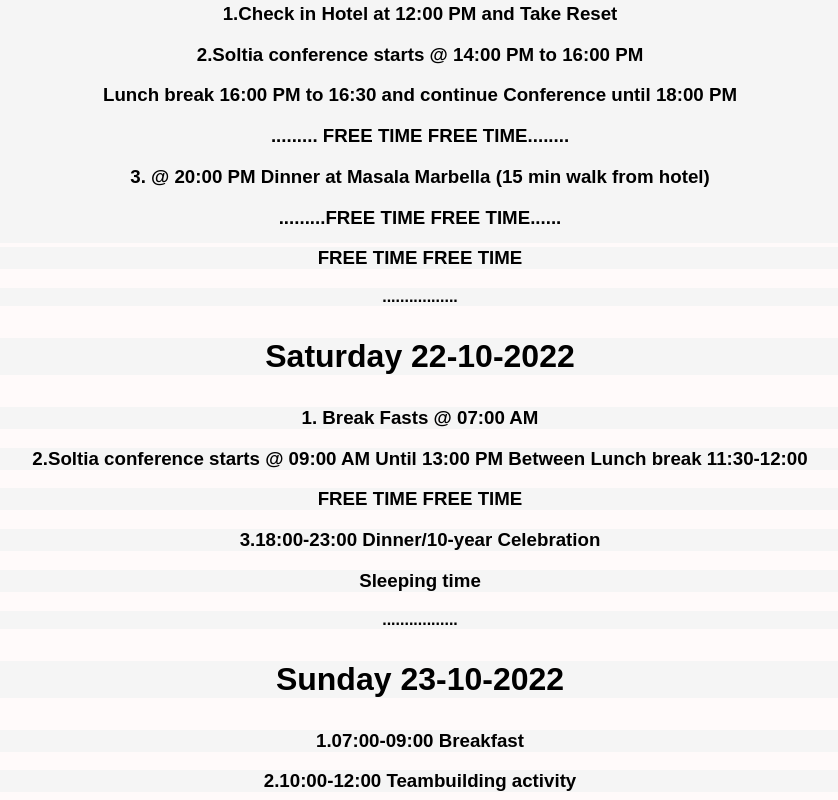
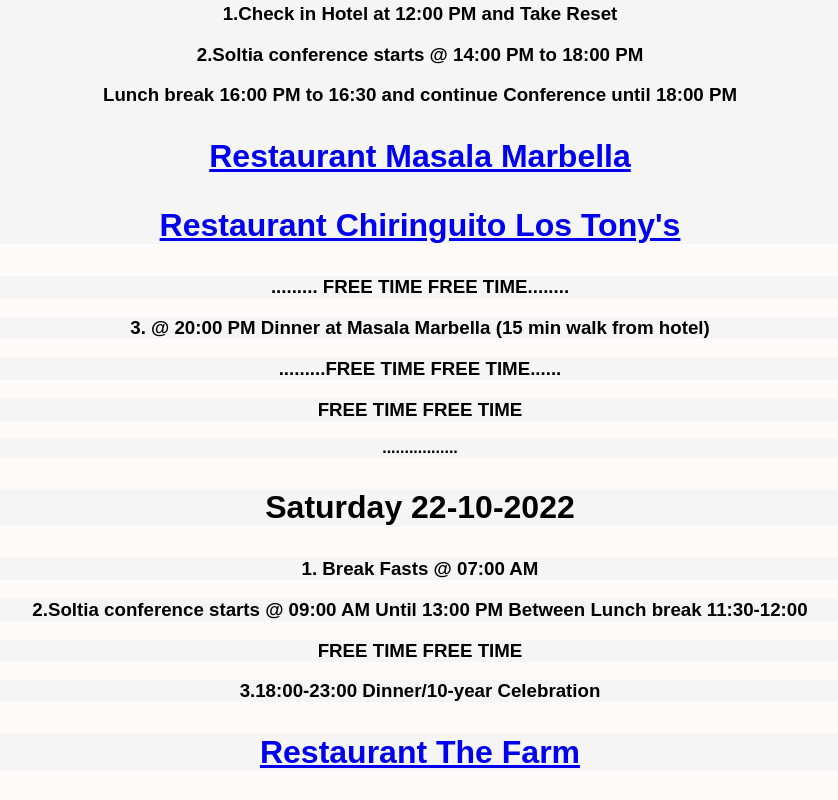
Before and after one commit to kolicherla/Soltia-AB-Conference-Marbella, a plain HTML site: page index.html in a window 1280 px wide. Shown: the part 557-1357 px from the top of the page, without its empty margins (220-1058 px from the left). Drawn offline with Linux system fonts and the light colour scheme.

Commit message:
before finial
before finial1.0

```diff
--- a/index.html
+++ b/index.html
@@ -65,8 +65,12 @@
           <h1><center><b><p>Friday 21-10-2022</p></b></center></h1>
 
           <h3><center><b><p> 1.Check in Hotel at 12:00 PM and Take Reset </p></b></center></h3>
-          <h3><center><b><p> 2.Soltia conference starts @ 14:00 PM to 16:00 PM </p></b></center></h2>
+          <h3><center><b><p> 2.Soltia conference starts @ 14:00 PM to 18:00 PM </p></b></center></h2>
           <h3><center><b><p>Lunch break 16:00 PM to 16:30 and continue Conference until 18:00 PM  </p></b></center></h2>
+
+          <h1><center><b><p><a  target="_blank" href="https://www.tripadvisor.com/Restaurant_Review-g187439-d5511007-Reviews-Masala_Marbella-Marbella_Costa_del_Sol_Province_of_Malaga_Andalucia.html" > Restaurant Masala Marbella </a></center></h1>
+         <h1><center><b><p><a  target="_blank" href="https://www.tripadvisor.com/Restaurant_Review-g1762888-d3345079-Reviews-Chiringuito_Los_Tony_s-Elviria_Marbella_Costa_del_Sol_Province_of_Malaga_Andaluc.html" > Restaurant Chiringuito Los Tony's
+ </a></center></h1>
           <h3><center><b><p>......... FREE TIME FREE TIME........ </p></b></center></h2>
           <h3><center><b><p> 3. @ 20:00 PM Dinner at Masala Marbella (15 min walk from hotel) </p></b></center></h2>
           <h3><center><b><p> .........FREE TIME FREE TIME...... </p></b></center></h2>
@@ -78,6 +82,7 @@
           <h3><center><b><p> 2.Soltia conference starts @ 09:00 AM Until 13:00 PM Between Lunch break 11:30-12:00 </p></b></center></h2>
           <h3><center><b><p> FREE TIME FREE TIME </p></b></center></h2>
           <h3><center><b><p> 3.18:00-23:00 Dinner/10-year Celebration</p></b></center></h2>
+           <h1><center><b><p><a  target="_blank" href="https://www.tripadvisor.com/Restaurant_Review-g187439-d1507026-Reviews-The_Farm-Marbella_Costa_del_Sol_Province_of_Malaga_Andalucia.html" > Restaurant The Farm </a></center></h1>
           <h3><center><b><p> Sleeping time </p></b></center></h2>
           <BT><center><b><p>................. </p></b></center></BT>
           <h1><center><b><p>Sunday 23-10-2022</p></b></center></h1>
```
